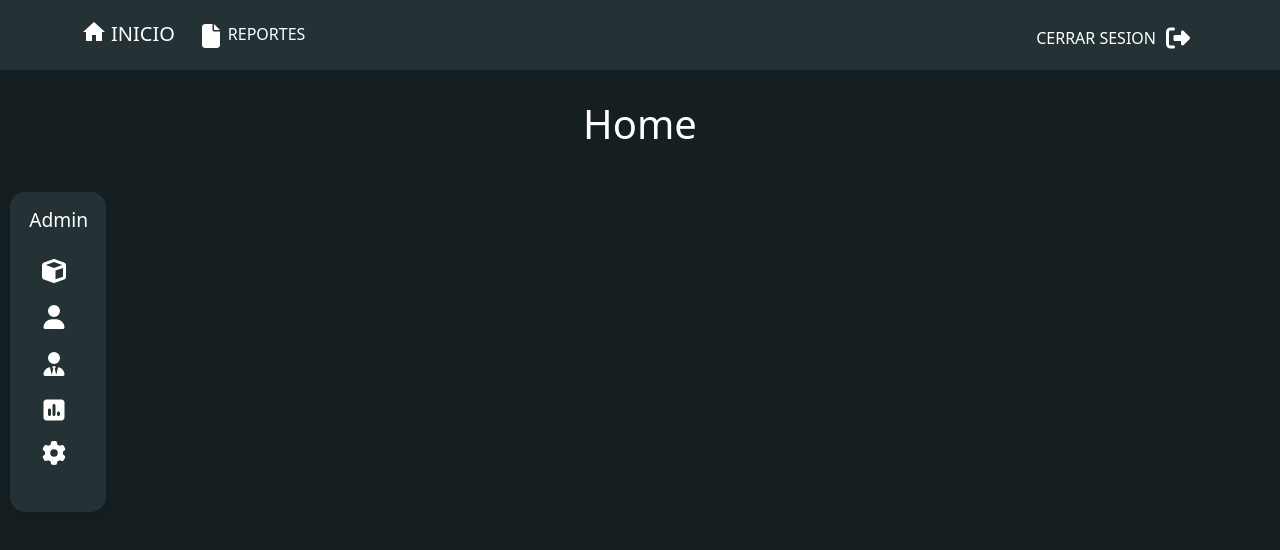
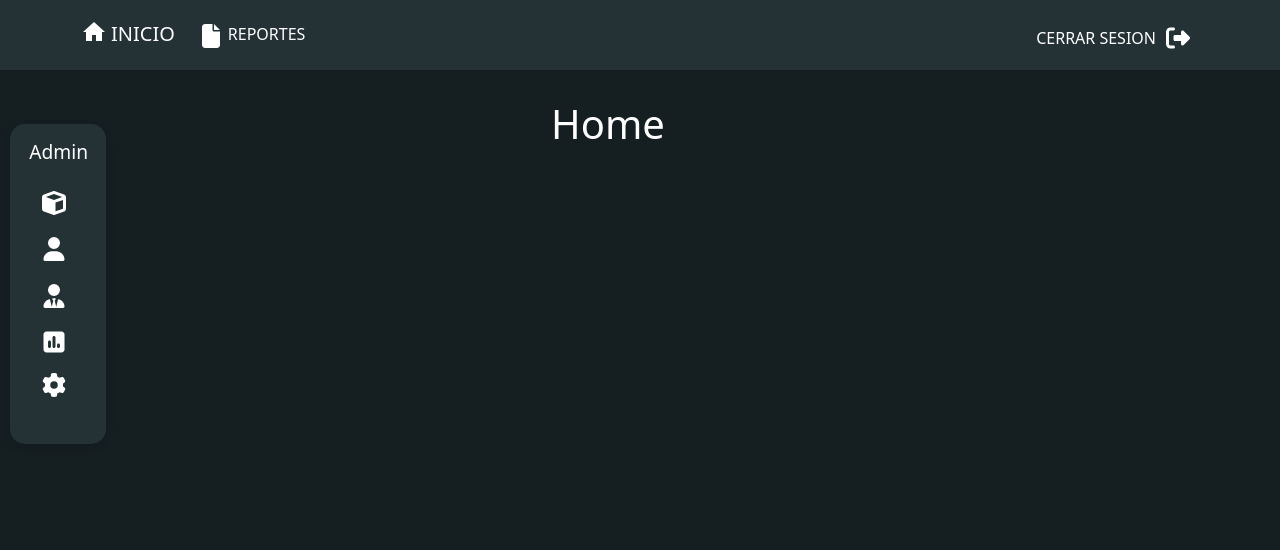
Before and after one commit to Roberto-av/reporte-ciudadano-front, a React (Create React App) app: page /admin/dashboard in a window 1280 px wide. Shown: the top 550 px of the page. Built offline with nearby package versions, Linux system fonts and the light colour scheme; sample sign-in values are in the browser's storage.

Commit message:
Update LayoutDash

```diff
--- a/src/Pages/dashboard/LayoutDash.js
+++ b/src/Pages/dashboard/LayoutDash.js
@@ -1,12 +1,15 @@
 import React from "react";
 import DashAside from "../../Components/DashAside";
 import { Outlet } from "react-router-dom";
+import styles from "../../Assets/css/dashboard.module.css";
 
 function LayoutDash() {
   return (
-    <div>
-      <Outlet />
+    <div className={styles.containerA}>
       <DashAside />
+      <main>
+        <Outlet />
+      </main>
     </div>
   );
 }
```
